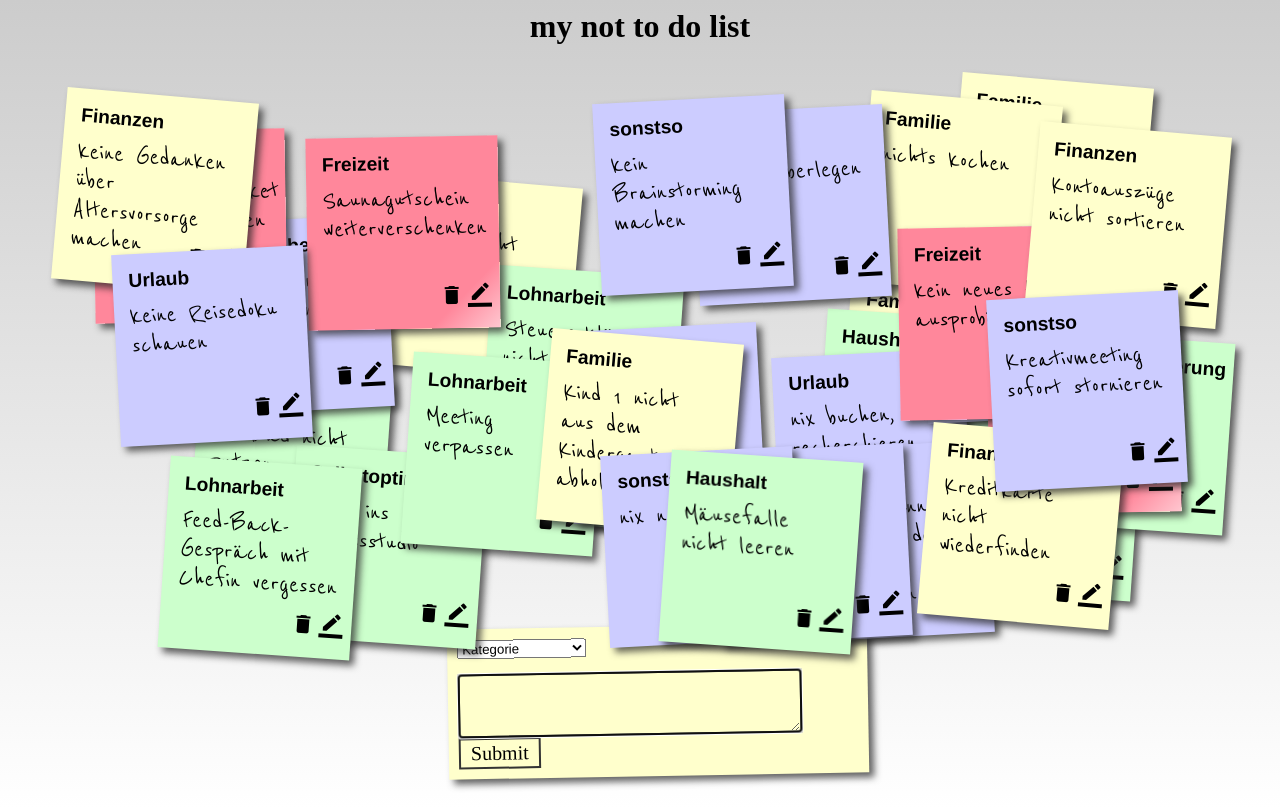
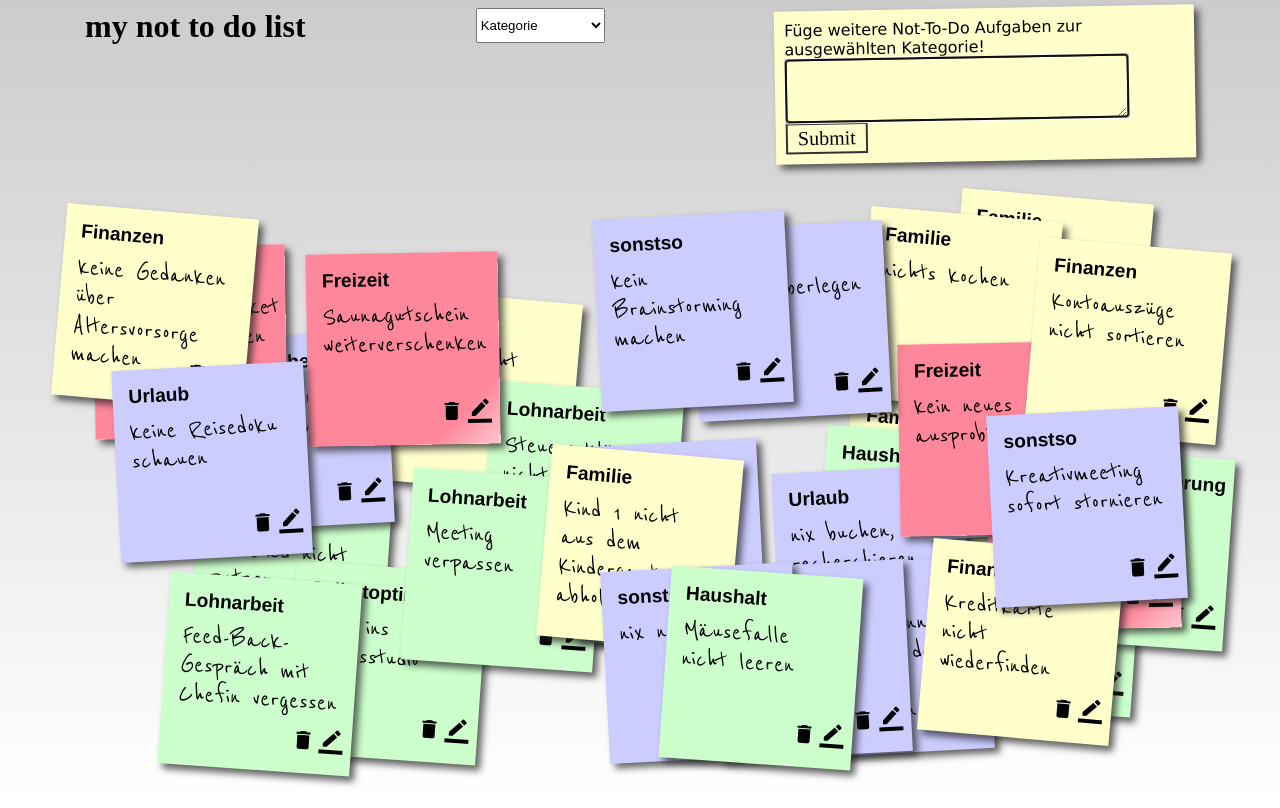
Before and after one commit to AnneQuinkenstein/list, a React (Create React App) app: page / in a window 1280 px wide. Built offline with nearby package versions, Linux system fonts and the light colour scheme.

Commit message:
new order of titel elements

```diff
--- a/src/App.css
+++ b/src/App.css
@@ -154,18 +154,21 @@ body > div .App {
   border-color: transparent;
 }
 
-.footerGroup {
-  position: absolute;
-  bottom: 3vh;
+.titleGroup {
   display: -webkit-box;
   display: -ms-flexbox;
   display: flex;
-  -webkit-box-pack: center;
-      -ms-flex-pack: center;
-          justify-content: center;
+  -webkit-box-pack: justify;
+      -ms-flex-pack: justify;
+          justify-content: space-between;
 }
 
-.footerGroup .addTask {
+.titleGroup .postit-title {
+  height: 35px;
+  margin: 1vh auto;
+}
+
+.titleGroup .addTask {
   background: #ffc;
   padding: 10px;
   font-family: "Comic Sans MS";
@@ -174,24 +177,26 @@ body > div .App {
           box-shadow: 5px 5px 7px rgba(33, 33, 33, 0.7);
   -webkit-transform: rotate(-1deg);
           transform: rotate(-1deg);
-  margin: 1vh 0 0 35vw;
+  margin: 1vh auto;
 }
 
 @media (max-width: 767px) {
-  .footerGroup .addTask {
-    margin: 1vh;
+  .titleGroup .addTask {
+    position: absolute;
+    bottom: 1vh;
+    left: 1vw;
   }
 }
 
-.footerGroup .addTask:hover {
+.titleGroup .addTask:hover {
   z-index: 999;
 }
 
-.footerGroup .addTask select {
+.titleGroup .addTask select {
   margin: 1px 0 15px 0;
 }
 
-.footerGroup .addTask textarea {
+.titleGroup .addTask textarea {
   text-decoration: none;
   color: #000;
   display: -webkit-box;
@@ -212,17 +217,17 @@ body > div .App {
   border: 1px solid brown;
 }
 
-.footerGroup .addTask textarea:active {
+.titleGroup .addTask textarea:active {
   z-index: 999;
   cursor: pointer;
 }
 
-.footerGroup .addTask textarea:focus {
+.titleGroup .addTask textarea:focus {
   z-index: 999;
   cursor: pointer;
 }
 
-.footerGroup .addTask .btn-sit {
+.titleGroup .addTask .btn-sit {
   border: 2px solid #333;
   padding: 2px 10px;
   background: none;
@@ -230,7 +235,7 @@ body > div .App {
   font-size: 20px;
 }
 
-.footerGroup .addTask .inp-sit {
+.titleGroup .addTask .inp-sit {
   border: 2px solid #333;
   padding: 6px;
   vertical-align: top;
--- a/src/App.js
+++ b/src/App.js
@@ -71,7 +71,17 @@ const App = () => {
 
   return (
     <div className="App">
+      <div className="titleGroup">
       <Title />
+        {uniqueCathegories && (
+          <AddTask
+            addTask={addTask}
+            handleChoice={handleChoice}
+            uniqueCathegories={uniqueCathegories}
+            selection={selection}
+          />
+        )}
+      </div>
       <TransitionGroup className="tasksList">
         {showTasks &&
           showTasks.map((task, index) => (
@@ -90,23 +100,7 @@ const App = () => {
             </CSSTransition>
           ))}
       </TransitionGroup>
-      <div className="footerGroup">
-        {/* {uniqueCathegories && (
-          <FilterCards
-            handleChoice={handleChoice}
-            uniqueCathegories={uniqueCathegories}
-            selection={selection}
-          />
-        )} */}
-        {uniqueCathegories && (
-          <AddTask
-            addTask={addTask}
-            handleChoice={handleChoice}
-            uniqueCathegories={uniqueCathegories}
-            selection={selection}
-          />
-        )}
-      </div>
+
     </div>
   );
 };
--- a/src/App.scss
+++ b/src/App.scss
@@ -111,11 +111,13 @@ body {
   }
 }
 
-.footerGroup {
-  position: absolute;
-  bottom: 3vh;
+.titleGroup {
   display: flex;
-  justify-content: center;
+  justify-content: space-between;
+  .postit-title {
+    height: 35px;
+    margin: 1vh auto;
+  }
   .addTask {
     background: #ffc;
     padding: 10px;
@@ -123,9 +125,11 @@ body {
     width: 400px;
     box-shadow: 5px 5px 7px rgba(33, 33, 33, 0.7);
     transform: rotate(-1deg);
-    margin: 1vh 0 0 35vw;
+    margin: 1vh auto;
     @media (max-width: 767px) {
-      margin: 1vh;
+     position: absolute;
+     bottom: 1vh;
+     left: 1vw;
     }
     &:hover {
       z-index: 999;
@@ -169,6 +173,8 @@ body {
   }
 }
 
+
+
 .hidden {
   display: none;
 }
--- a/src/components/AddTask.js
+++ b/src/components/AddTask.js
@@ -16,8 +16,12 @@ const AddTask = ({ addTask, uniqueCathegories, handleChoice, selection }) => {
   };
 
   return (
-    <form className="addTask" onSubmit={handleSubmit}>
-      <SelectCathegory uniqueCathegories={uniqueCathegories} handleChoice={handleChoice}/>
+    <>
+    <SelectCathegory uniqueCathegories={uniqueCathegories} handleChoice={handleChoice}/>
+    <div className="addTask">
+
+    <form  onSubmit={handleSubmit}>
+     Füge weitere Not-To-Do Aufgaben zur ausgewählten Kategorie!
       <textarea
         className="inp-sit"
         onChange={handleChange}
@@ -27,6 +31,8 @@ const AddTask = ({ addTask, uniqueCathegories, handleChoice, selection }) => {
       />
       <input className="btn-sit active" type="submit" value="Submit" />
     </form>
+    </div>
+    </>
   );
 };
 
--- a/src/components/SelectCathegory.js
+++ b/src/components/SelectCathegory.js
@@ -3,6 +3,7 @@ import React from "react";
 const SelectCathegory = ({ uniqueCathegories, handleChoice, selection }) => {
 
   return (
+    <>
     <select
       className="postit-title"
       onChange={(event) => handleChoice(event)}
@@ -13,6 +14,7 @@ const SelectCathegory = ({ uniqueCathegories, handleChoice, selection }) => {
       {uniqueCathegories &&
         uniqueCathegories.map((cat) => <option value={cat} selected={selection === cat && 'selected'}>{cat}</option>)}
     </select>
+    </>
   );
 };
 
```
Also changed, not shown: 1 other file (tests, documents, lock files or other folders).
